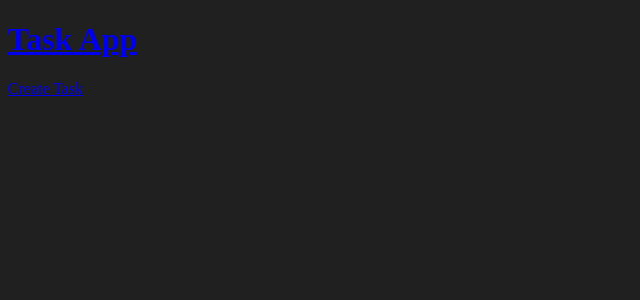
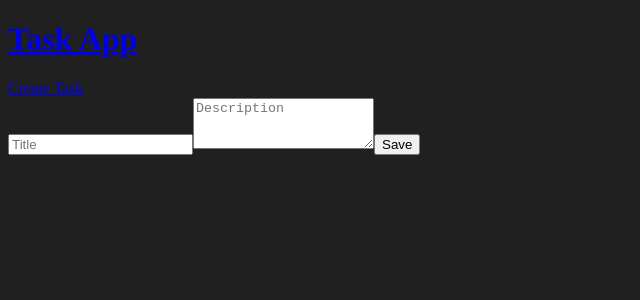
Before and after one commit to nicolasOyarce/task-manager, a React (Vite) app in the folder client/: page /task-create in a window 1280 px wide. Shown: the top 300 px of the page, without its empty margins (0-640 px from the left). Built offline with nearby package versions, Linux system fonts and the light colour scheme.

Commit message:
add create task react

```diff
--- a/client/src/App.jsx
+++ b/client/src/App.jsx
@@ -10,7 +10,7 @@ function App() {
       <Routes>
         <Route path='/' element={<Navigate to="/tasks" />} />
         <Route path='/tasks' element={<TasksPage />} />
-        <Route path='/tasks-create' element={<TaskFormPage />} />
+        <Route path='/task-create' element={<TaskFormPage />} />
       </Routes>
     </BrowserRouter>
   )
--- a/client/src/api/task.api.js
+++ b/client/src/api/task.api.js
@@ -1,5 +1,8 @@
 import axios from 'axios'
 
-export const getAllTasks = () => {
-    return axios.get('http://127.0.0.1:8000/tasks/api/v1/tasks/')
-}
+const taskApi = axios.create({
+    baseURL: 'http://127.0.0.1:8000/tasks/api/v1/tasks/'
+})
+
+export const getAllTasks = () => taskApi.get('/')
+export const createTask = (task) => taskApi.post('/', task);
--- a/client/src/components/TaskaList.jsx
+++ b/client/src/components/TaskaList.jsx
@@ -16,7 +16,7 @@ export function TasksList(){
     }, []);
 
     return <div>
-        {tasks.map(task => (
+        {tasks.map((task) => (
             <TaskCard key={ task.id } task={ task } />
         ))}
     </div>;
--- a/client/src/pages/TaskFormPage.jsx
+++ b/client/src/pages/TaskFormPage.jsx
@@ -1,5 +1,39 @@
+import { useForm } from 'react-hook-form'
+import { createTask } from '../api/task.api'
+import { useNavigate } from 'react-router-dom';
+
 export function TaskFormPage() {
+
+    const { register, handleSubmit, formState: {
+        errors
+    } } = useForm();
+
+    const navigate = useNavigate()
+
+    const onSubmit = handleSubmit(async (data) => {
+        await createTask(data);
+        navigate('/tasks')
+    });
+
     return (
-        <div>Task Form Page</div>
-    )
+        <div>
+            <form onSubmit={onSubmit}>
+                <input
+                    type="text"
+                    placeholder="Title"
+                    {...register("title", { required: true })}
+                />
+                { errors.title && <span>This field is required</span> }
+
+                <textarea
+                    rows="3"
+                    placeholder="Description"
+                    {...register("description", { required: true })}
+                ></textarea>
+                { errors.description && <span>This field is required</span> }
+
+                <button>Save</button>
+            </form>
+        </div>
+    );
 }
```
Also changed, not shown: 1 other file (tests, documents, lock files or other folders).
